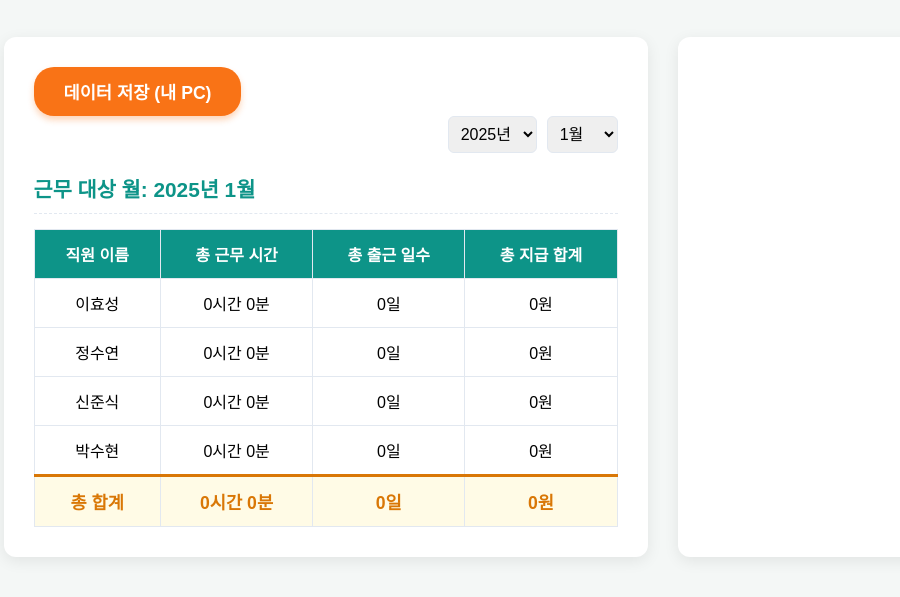
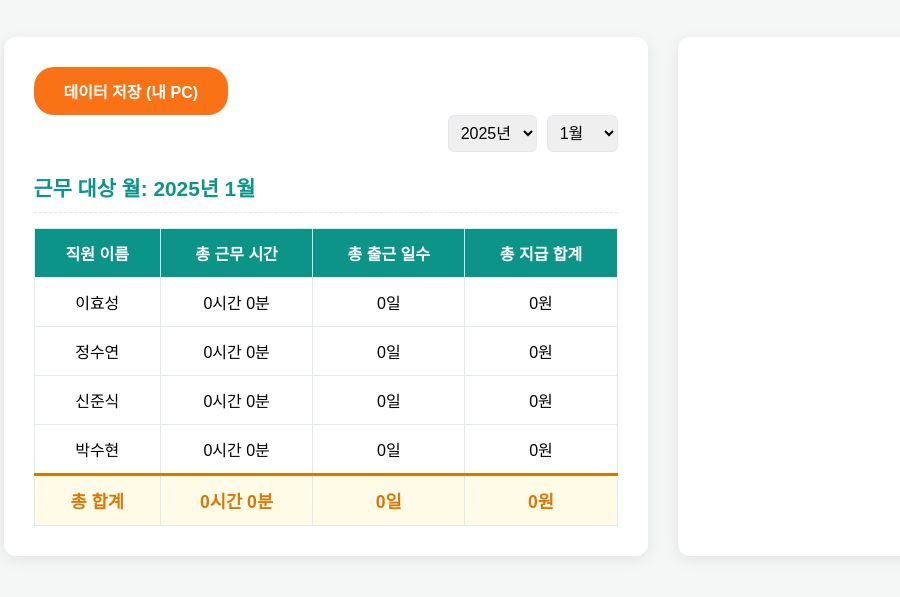
Before and after one commit to win5993/salary, a plain HTML site: page index.html in a window 1280 px wide. Shown: the part 177-774 px from the top of the page, without its empty margins (57-957 px from the left). Drawn offline with Linux system fonts and the light colour scheme; a web font is replaced by a local one.

Commit message:
Update index.html

```diff
--- a/index.html
+++ b/index.html
@@ -234,9 +234,8 @@
         border: none;
         border-radius: 20px; /* 둥근 모양 */
         padding: 12px 30px; /* 패딩 증가 */
-        font-size: 1.1em; /* 글꼴 크기 증가 */
+        font-size: 1.0em; /* 글꼴 크기 증가 */
         font-weight: 800;
-        box-shadow: 0 4px 6px rgba(249, 115, 22, 0.3); /* 그림자 효과 */
         cursor: pointer;
         transition: all 0.2s;
     }
```
